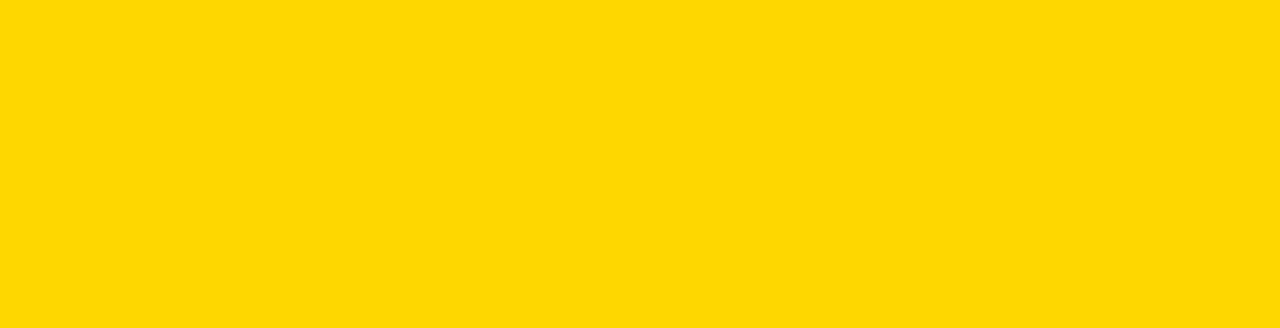
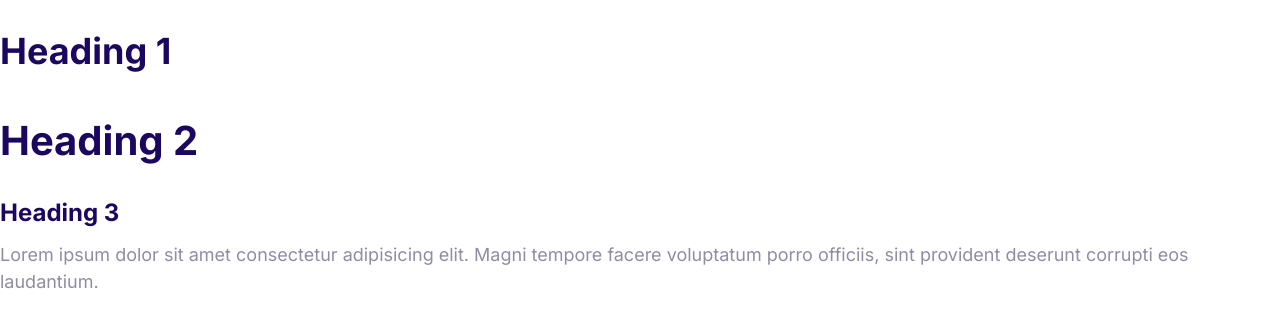
Before and after one commit to mbradford04/fec_practice, a plain HTML site: page index.html in a window 1280 px wide. Drawn offline with Linux system fonts and the light colour scheme.

Commit message:
Defined the styles for the fonts.

```diff
--- a/CSS/styles.css
+++ b/CSS/styles.css
@@ -1,3 +1,59 @@
+:root {
+  --color-primary: #2584ff;
+  --color-secondary: #00d9df;
+  --color-accent: #ff3400;
+  --color-headings: #1b0760;
+  --color-body: #918ca4;
+}
+
+html {
+  font-size: 62.5%;
+}
+
 body {
-  background: gold;
+  font-family: Inter, Arial, Helvetica, sans-serif;
+  font-size: 2.4rem;
+  line-height: 1.5;
+  color: var(--color-body);
 }
+
+h1,
+h2,
+h3 {
+  color: var(--color-headings);
+  margin-bottom: 1rem;
+}
+
+h1 {
+  font-size: 1rem;
+}
+
+h2 {
+  font-size: 4rem;
+}
+
+h3 {
+  font-size: 3rem;
+}
+
+p {
+  margin-top: 0;
+}
+
+@media screen and (min-width: 1024px) {
+  body {
+    font-size: 1.8rem;
+  }
+
+  h1 {
+    font-size: 8rem;
+  }
+
+  h2 {
+    font-size: 4rem;
+  }
+
+  h3 {
+    font-size: 2.4rem;
+  }
+}
--- a/index.html
+++ b/index.html
@@ -5,10 +5,17 @@
     <meta http-equiv="X-UA-Compatible" content="IE=edge">
     <meta name="viewport" content="width=device-width, initial-scale=1.0">
     <title>Document</title>
+    <link rel="preconnect" href="https://fonts.googleapis.com">
+    <link rel="preconnect" href="https://fonts.gstatic.com" crossorigin>
+    <link href="https://fonts.googleapis.com/css2?family=Inter:wght@400;700&display=swap" rel="stylesheet">
     <link rel="stylesheet" href="css/styles.css">
     <link rel="stylesheet" href="css/normalize.css">
 </head>
 <body>
-
+    <h1>Heading 1</h1>
+    <h2>Heading 2</h2>
+    <h3>Heading 3</h3>
+    <p>Lorem ipsum dolor sit amet consectetur adipisicing elit. Magni tempore facere voluptatum porro
+        officiis, sint provident deserunt corrupti eos laudantium.</p>
 </body>
 </html>
```
